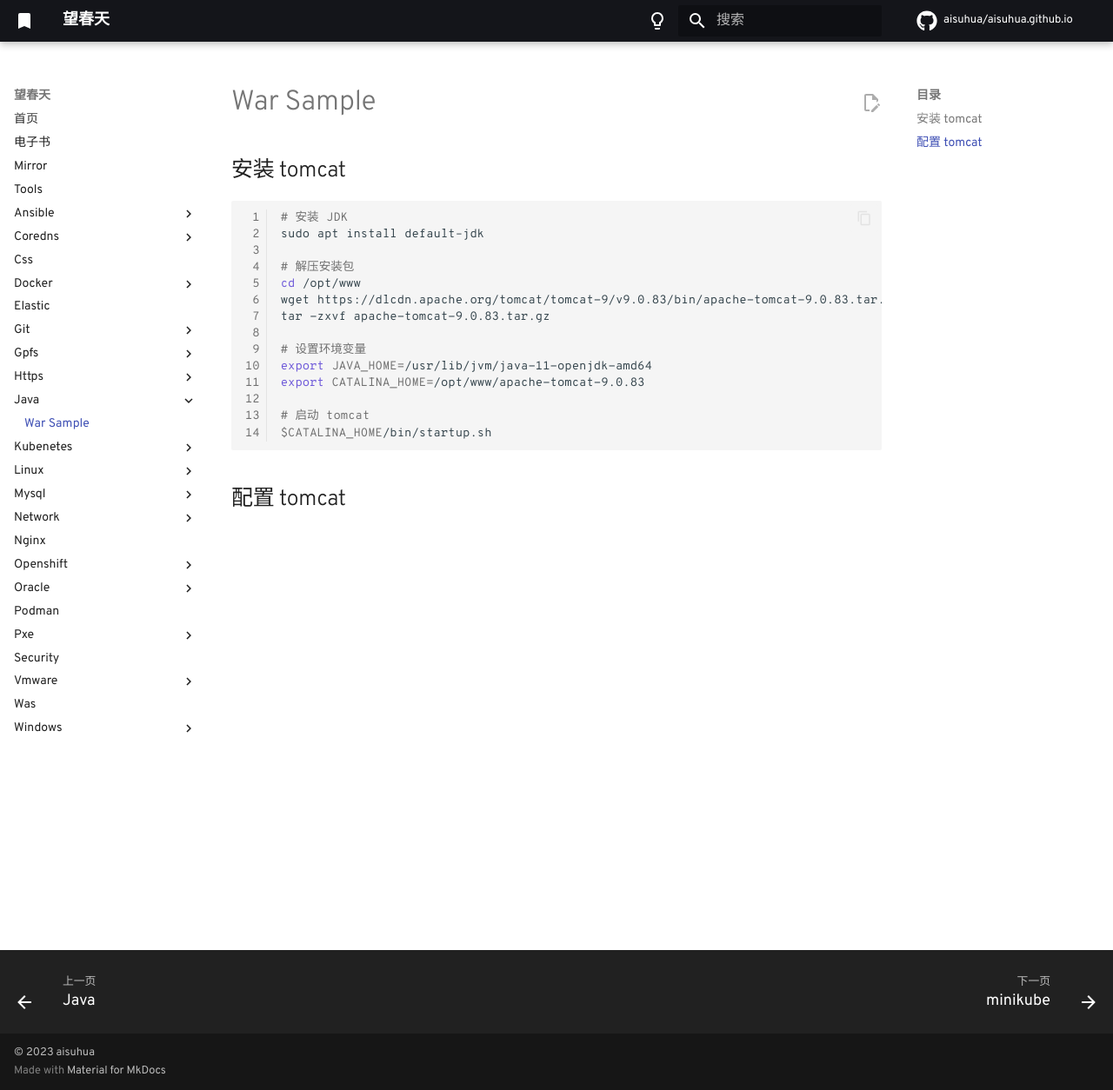
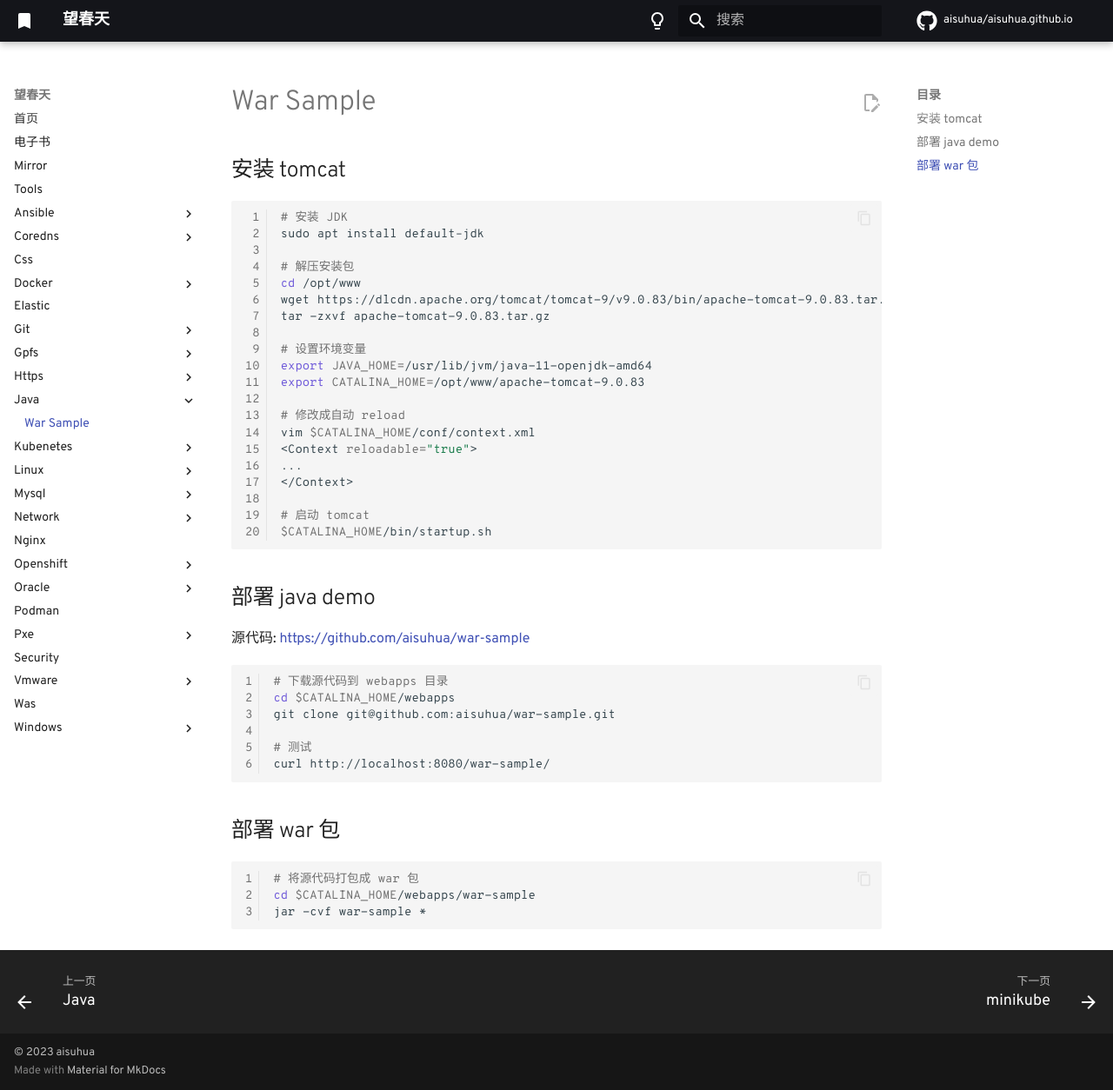
Before and after one commit to aisuhua/aisuhua.github.io, an MkDocs documentation site: the page built from docs/java/war-sample.md, in a window 1280 px wide and 1254 px high. Shown: the whole window at 87% size. Built offline with MkDocs 1.6.1 and Material for MkDocs 9.7.7, drawn with Linux system fonts in a browser that asks for light colours; comment, search, counter and statistics services are not loaded.

Commit message:
war-sample.md

````diff
--- a/docs/java/war-sample.md
+++ b/docs/java/war-sample.md
@@ -15,8 +15,33 @@ tar -zxvf apache-tomcat-9.0.83.tar.gz
 export JAVA_HOME=/usr/lib/jvm/java-11-openjdk-amd64
 export CATALINA_HOME=/opt/www/apache-tomcat-9.0.83
 
+# 修改成自动 reload
+vim $CATALINA_HOME/conf/context.xml
+<Context reloadable="true">
+...
+</Context>
+
 # 启动 tomcat
 $CATALINA_HOME/bin/startup.sh
 ```
 
-## 配置 tomcat
+## 部署 java demo
+
+源代码: https://github.com/aisuhua/war-sample
+
+```sh
+# 下载源代码到 webapps 目录
+cd $CATALINA_HOME/webapps
+git clone git@github.com:aisuhua/war-sample.git
+
+# 测试
+curl http://localhost:8080/war-sample/
+```
+
+## 部署 war 包
+
+```sh
+# 将源代码打包成 war 包
+cd $CATALINA_HOME/webapps/war-sample
+jar -cvf war-sample *
+```
````
